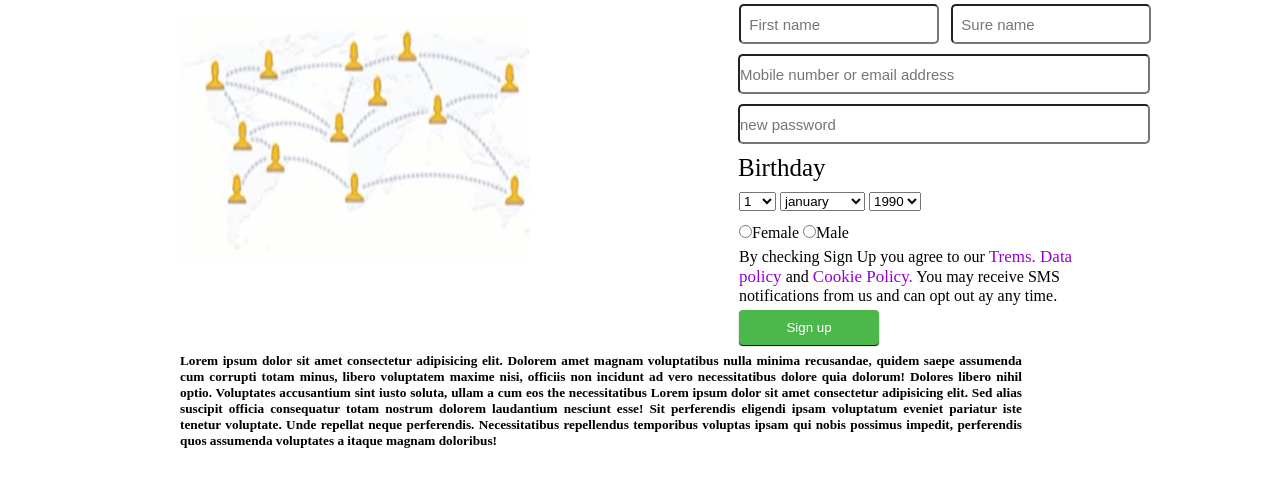
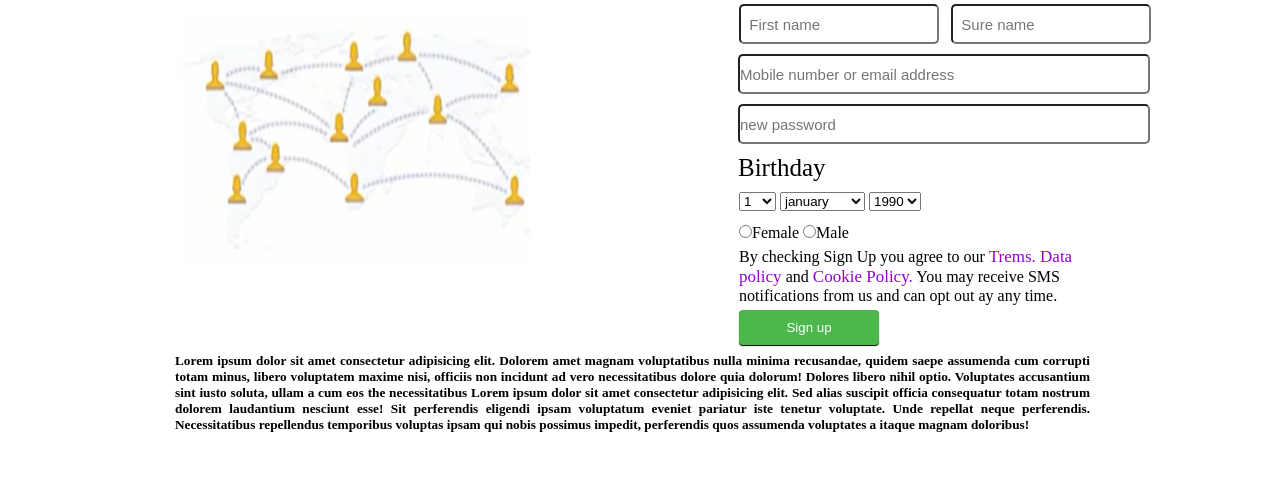
Before and after one commit to Moriom-Akter/FB_Login-Page, a plain HTML site: page index.html in a window 1280 px wide. Shown: the part 171-658 px from the top of the page. Drawn offline with Linux system fonts and the light colour scheme.

Commit message:
change index html

```diff
--- a/style.css
+++ b/style.css
@@ -180,8 +180,8 @@ h2{
     box-shadow: 0px 1px 1px black;
 }
 .paragraph{
-    margin-left: 180px;
-    margin-right: 258px;
+    margin-left: 175px;
+    margin-right: 190px;
     text-align: justify;
 
 }
```
